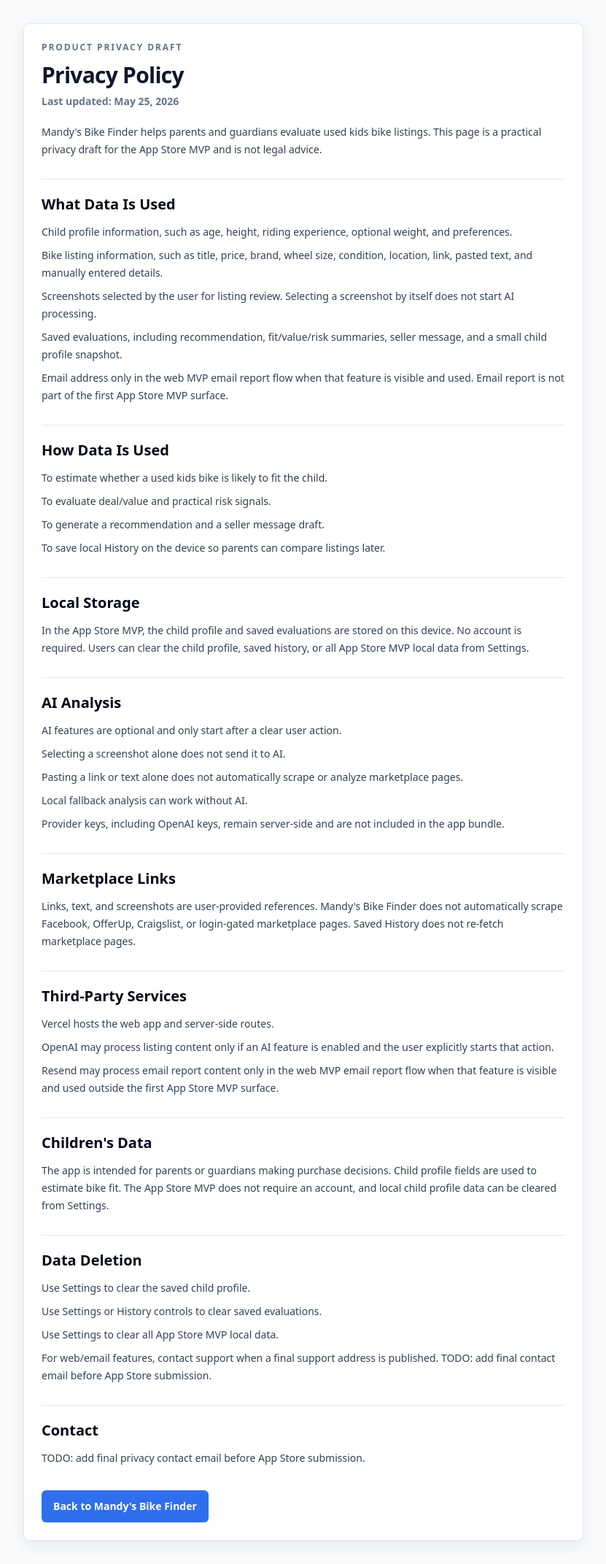
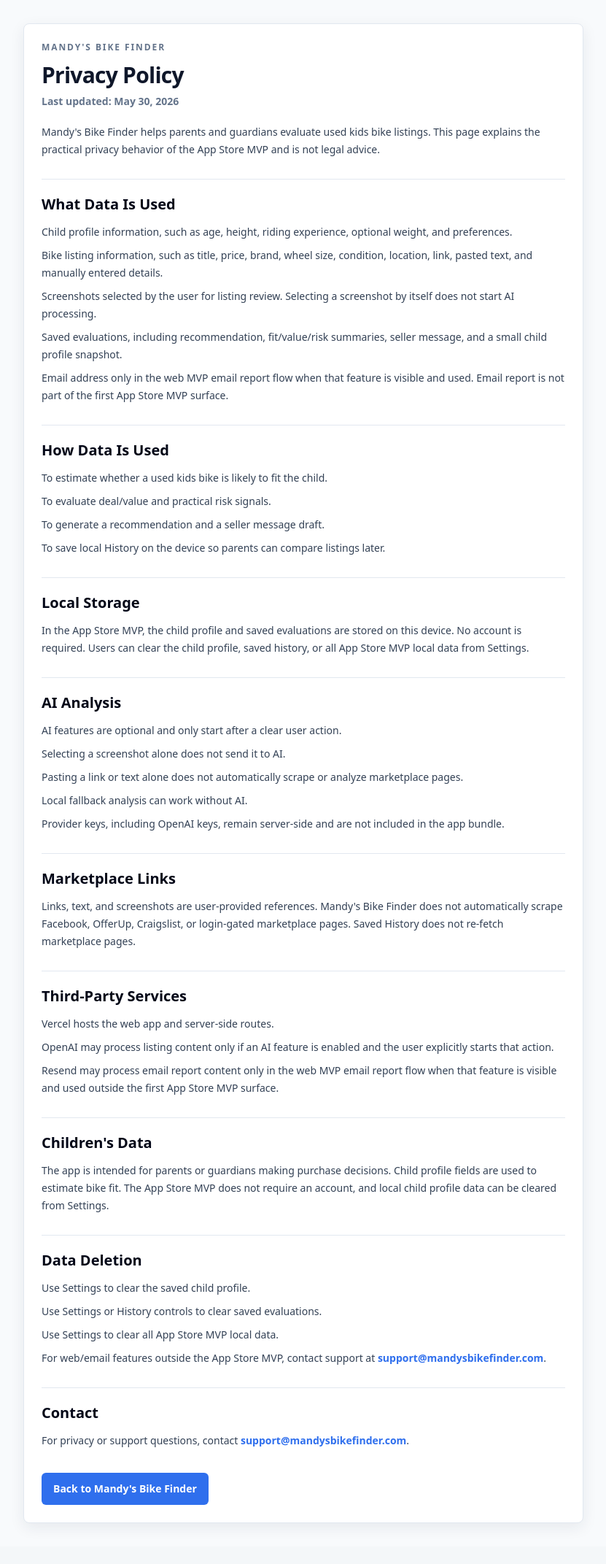
Before and after one commit to Yangc0910/mandys-bike-finder, a Next.js app in the folder app/: page /privacy in a window 1280 px wide. Shown: the whole page at 73% size, without its empty margins (224-1055 px from the left). After the commit the page ends 2119 px from the top, so only its background shows below. Built offline with nearby package versions, Linux system fonts and the light colour scheme.

Commit message:
polish: prepare App Store MVP for review handoff

```diff
--- a/app/app/page.tsx
+++ b/app/app/page.tsx
@@ -51,6 +51,7 @@
 const APP_STORE_MVP_MODE = process.env.NEXT_PUBLIC_APP_STORE_MVP_MODE === "true";
 const APP_STORE_ACTIVE_CHILD_PROFILE_KEY = "mbf.appStore.activeChildProfile";
 const APP_STORE_SAVED_EVALUATIONS_KEY = "mbf.appStore.savedEvaluations";
+const APP_STORE_MVP_VERSION = "1.0";
 const APP_STORE_MVP_LOCAL_STORAGE_KEYS = [
   APP_STORE_ACTIVE_CHILD_PROFILE_KEY,
   APP_STORE_SAVED_EVALUATIONS_KEY,
@@ -58,6 +59,13 @@
 
 type AppStoreTab = "profile" | "evaluate" | "history" | "settings";
 type AppStoreEvaluateInputMode = "screenshot" | "link" | "manual";
+
+type AppStoreAiExtractionSummary = {
+  provider: string;
+  confidence?: string;
+  missingFields: string[];
+  fallback: boolean;
+};
 
 type AppStoreActiveChildProfile = {
   nickname?: string;
@@ -2257,6 +2265,7 @@
   const [screenshotPreviewUrl, setScreenshotPreviewUrl] = useState("");
   const [isExtractingScreenshot, setIsExtractingScreenshot] = useState(false);
   const [notice, setNotice] = useState("Local analysis is ready. AI screenshot extraction only starts after you tap the AI button.");
+  const [aiExtractionSummary, setAiExtractionSummary] = useState<AppStoreAiExtractionSummary | null>(null);
   const [result, setResult] = useState<AnalysisResult | null>(null);
   const [sellerMessage, setSellerMessage] = useState("");
 
@@ -2295,25 +2304,30 @@
       setScreenshotFile(null);
       setScreenshotName("");
       setScreenshotPreviewUrl("");
+      setAiExtractionSummary(null);
       setNotice("Screenshot removed. You can still paste text or enter details manually.");
       return;
     }
     setScreenshotFile(file);
     setScreenshotName(file.name);
     setScreenshotPreviewUrl(URL.createObjectURL(file));
+    setAiExtractionSummary(null);
     setNotice("Screenshot attached for local preview only. No AI or server processing started.");
   }
 
   async function extractScreenshotWithAI() {
     if (!screenshotFile) {
+      setAiExtractionSummary(null);
       setNotice("Choose a screenshot first, then tap AI extraction.");
       return;
     }
     if (screenshotFile.size > 5 * 1024 * 1024) {
+      setAiExtractionSummary(null);
       setNotice("Screenshot file is too large. Please upload an image under 5 MB.");
       return;
     }
     if (!["image/jpeg", "image/jpg", "image/png", "image/webp"].includes(screenshotFile.type)) {
+      setAiExtractionSummary(null);
       setNotice("AI extraction supports jpg, jpeg, png, and webp screenshots. You can still enter details manually.");
       return;
     }
@@ -2332,15 +2346,25 @@
         setDraftListing((current) => ({ ...current, ...compactFields(fields) }));
         setResult(null);
         setSellerMessage("");
+        setAiExtractionSummary({
+          provider: String(response?.result?.provider || "AI"),
+          confidence: response?.result?.confidence ? String(response.result.confidence) : undefined,
+          missingFields: Array.isArray(response?.result?.missingFields)
+            ? response.result.missingFields.map((field: unknown) => String(field))
+            : [],
+          fallback: Boolean(response?.fallback),
+        });
         setNotice(
           response?.fallback
             ? response?.statusMessage || "AI extraction was unavailable. Review any returned fields or enter details manually."
             : `AI extracted listing details${response?.result?.confidence ? ` (${response.result.confidence} confidence)` : ""}. Review and edit anything that looks wrong.`,
         );
       } else {
+        setAiExtractionSummary(null);
         setNotice(response?.statusMessage || "AI extraction could not read enough listing details. Please enter the details manually.");
       }
     } catch {
+      setAiExtractionSummary(null);
       setNotice("AI extraction failed. Manual entry and local analysis are still available.");
     } finally {
       setIsExtractingScreenshot(false);
@@ -2361,6 +2385,7 @@
     }));
     setResult(null);
     setSellerMessage("");
+    setAiExtractionSummary(null);
     setNotice("Listing text was parsed locally on this device. Review the fields before analyzing.");
   }
 
@@ -2589,6 +2614,25 @@
           <p className="mt-4 rounded-md border border-slate-200 bg-white px-3 py-2 text-xs font-semibold text-slate-600">
             {notice}
           </p>
+        )}
+        {aiExtractionSummary && (
+          <article className="mt-4 rounded-md border border-emerald-200 bg-emerald-50 px-3 py-3 text-xs font-semibold text-emerald-950">
+            <p className="font-bold uppercase tracking-[0.12em] text-emerald-700">AI extraction review</p>
+            <p className="mt-2">
+              Fields were extracted by {aiExtractionSummary.provider === "openai" ? "server-side AI" : aiExtractionSummary.provider}
+              {aiExtractionSummary.confidence ? ` with ${aiExtractionSummary.confidence} confidence` : ""}. Please confirm title, price, wheel size, location, and condition before analyzing.
+            </p>
+            {aiExtractionSummary.missingFields.length > 0 && (
+              <p className="mt-2 text-emerald-900">
+                Missing or unclear: {aiExtractionSummary.missingFields.join(", ")}.
+              </p>
+            )}
+            {aiExtractionSummary.fallback && (
+              <p className="mt-2 text-emerald-900">
+                AI was unavailable, so any extracted fields should be treated as a fallback starting point.
+              </p>
+            )}
+          </article>
         )}
         <button
           type="button"
@@ -2926,7 +2970,7 @@
           <div className="mt-2 grid gap-2 text-sm leading-6 text-slate-600">
             <p><span className="font-bold text-slate-800">App:</span> Mandy&apos;s Bike Finder</p>
             <p><span className="font-bold text-slate-800">Mode:</span> App Store MVP</p>
-            <p><span className="font-bold text-slate-800">Version:</span> Build placeholder</p>
+            <p><span className="font-bold text-slate-800">Version:</span> {APP_STORE_MVP_VERSION}</p>
             <p><span className="font-bold text-slate-800">Feedback:</span> Coming in a later release.</p>
           </div>
         </article>
--- a/app/app/privacy/page.tsx
+++ b/app/app/privacy/page.tsx
@@ -3,20 +3,21 @@
 
 export const metadata: Metadata = {
   title: "Privacy Policy | Mandy's Bike Finder",
-  description: "Product privacy draft for Mandy's Bike Finder App Store MVP.",
+  description: "Privacy policy for Mandy's Bike Finder App Store MVP.",
 };
 
-const lastUpdated = "May 25, 2026";
+const lastUpdated = "May 30, 2026";
+const supportEmail = "support@mandysbikefinder.com";
 
 export default function PrivacyPage() {
   return (
     <main className="min-h-screen bg-slate-50 px-4 py-8 text-slate-900">
       <article className="mx-auto max-w-3xl rounded-lg border border-slate-200 bg-white p-6 shadow-panel">
-        <p className="text-xs font-bold uppercase tracking-[0.16em] text-slate-500">Product privacy draft</p>
+        <p className="text-xs font-bold uppercase tracking-[0.16em] text-slate-500">Mandy&apos;s Bike Finder</p>
         <h1 className="mt-3 text-3xl font-bold tracking-tight">Privacy Policy</h1>
         <p className="mt-2 text-sm font-semibold text-slate-500">Last updated: {lastUpdated}</p>
         <p className="mt-5 text-sm leading-6 text-slate-700">
-          Mandy&apos;s Bike Finder helps parents and guardians evaluate used kids bike listings. This page is a practical privacy draft for the App Store MVP and is not legal advice.
+          Mandy&apos;s Bike Finder helps parents and guardians evaluate used kids bike listings. This page explains the practical privacy behavior of the App Store MVP and is not legal advice.
         </p>
 
         <PrivacySection title="What Data Is Used">
@@ -79,12 +80,14 @@
             <li>Use Settings to clear the saved child profile.</li>
             <li>Use Settings or History controls to clear saved evaluations.</li>
             <li>Use Settings to clear all App Store MVP local data.</li>
-            <li>For web/email features, contact support when a final support address is published. TODO: add final contact email before App Store submission.</li>
+            <li>For web/email features outside the App Store MVP, contact support at <a className="font-bold text-brand" href={`mailto:${supportEmail}`}>{supportEmail}</a>.</li>
           </ul>
         </PrivacySection>
 
         <PrivacySection title="Contact">
-          <p>TODO: add final privacy contact email before App Store submission.</p>
+          <p>
+            For privacy or support questions, contact <a className="font-bold text-brand" href={`mailto:${supportEmail}`}>{supportEmail}</a>.
+          </p>
         </PrivacySection>
 
         <div className="mt-8">
```
Also changed, not shown: 7 other files (tests, documents, lock files or other folders).
